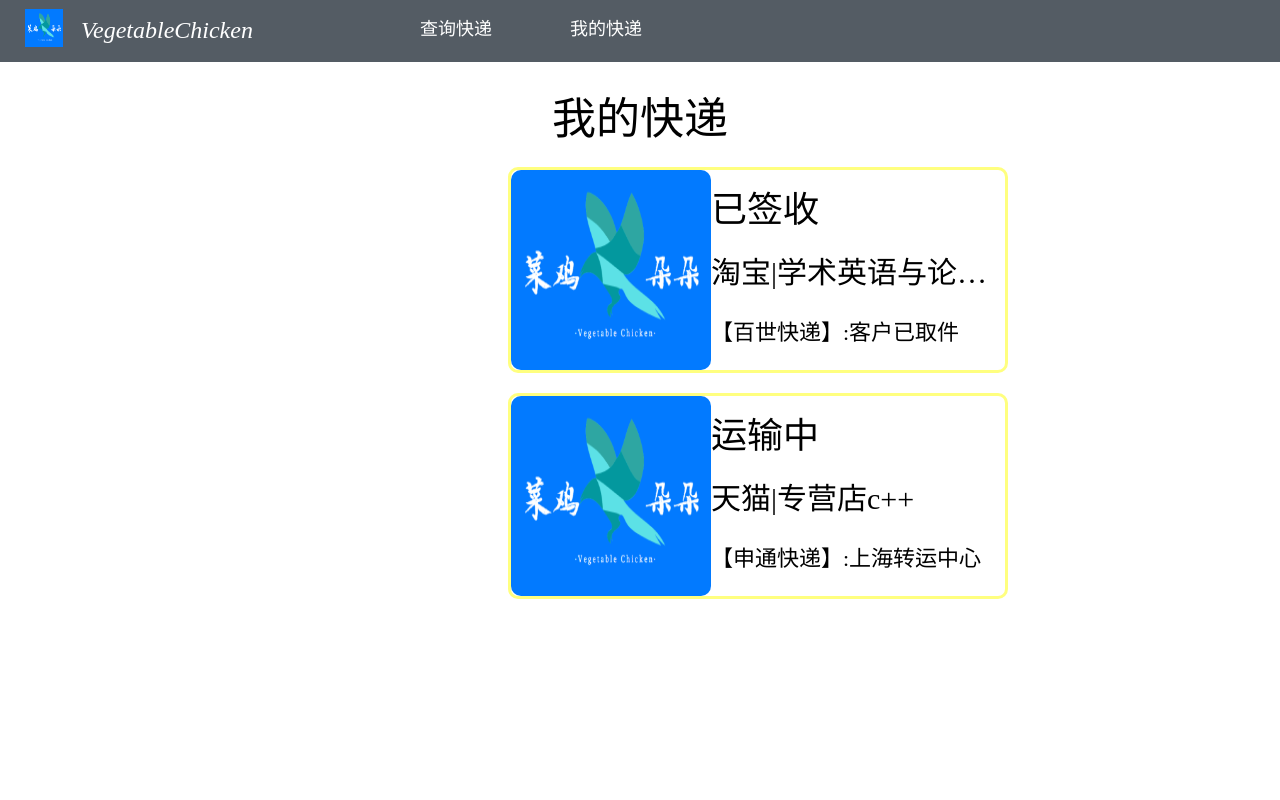
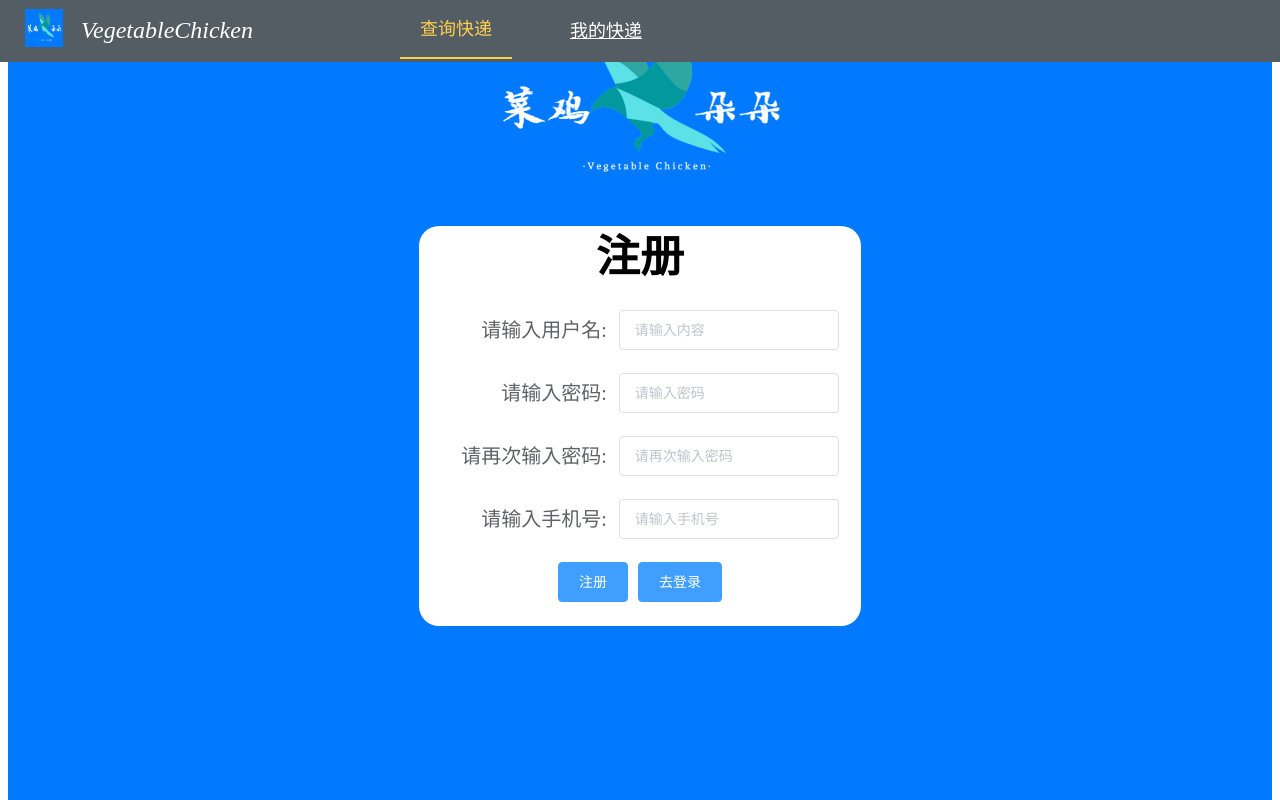
Before and after one commit to BiqiangWang/VegetableChicken-front, a Vue app in the folder VegetableChicken/: page /#/ in a window 1280 px wide. Shown: the top 800 px of the page. Built offline with nearby package versions, Linux system fonts and the light colour scheme.

Commit message:
add router

```diff
--- a/VegetableChicken/package.json
+++ b/VegetableChicken/package.json
@@ -9,7 +9,8 @@
   "dependencies": {
     "core-js": "^2.6.5",
     "element-ui": "^2.14.1",
-    "vue": "^2.6.10"
+    "vue": "^2.6.10",
+    "vue-router": "^3.4.9"
   },
   "devDependencies": {
     "@vue/cli-plugin-babel": "^3.8.0",
--- a/VegetableChicken/src/App.vue
+++ b/VegetableChicken/src/App.vue
@@ -4,7 +4,7 @@
 		<img src="./assets/logo_blue.png" class="logo"/>
 		<p class="title">VegetableChicken</p>
 		<el-menu
-		  :default-active="activeIndex2"
+		  :default-active="activeIndex"
 		  class="el-menu-demo"
 		  mode="horizontal"
 		  @select="handleSelect"
@@ -12,12 +12,12 @@
 		  text-color="#fff"
 		  active-text-color="#ffd04b">
 		  <el-menu-item index="1" class="searchProcess">查询快递</el-menu-item>
-		  <el-menu-item index="2" class="myProcess">我的快递</el-menu-item>
+		  <el-menu-item index="2" class="myProcess"><router-link to="/MyExpress">我的快递</router-link></el-menu-item>
 		</el-menu>
 		<router-link to="/Login" class="login">登录</router-link>
 		<router-link to="/Register" class="register">注册</router-link>
 	</div>
-	<MyExpress></MyExpress>
+	<router-view></router-view>
 
   </div>
 </template>
@@ -38,6 +38,11 @@
 	  handleSelect(key, keyPath) {
 	    console.log(key, keyPath);
 	  }
+  },
+  data() {
+	  return {
+	    activeIndex: '1'
+	  };
   },
 }
 </script>
--- a/VegetableChicken/src/main.js
+++ b/VegetableChicken/src/main.js
@@ -2,10 +2,12 @@
 import ElementUI from 'element-ui';
 import 'element-ui/lib/theme-chalk/index.css';
 import App from './App.vue'
+import router from './router'
 
 Vue.use(ElementUI);
 Vue.config.productionTip = false
 
 new Vue({
-  render: h => h(App),
+	router,
+    render: h => h(App),
 }).$mount('#app')
--- /dev/null
+++ b/VegetableChicken/src/router/index.js
@@ -0,0 +1,34 @@
+import Vue from 'vue'
+
+import Router from 'vue-router'
+import MyExpress from '../components/MyExpress.vue'
+import Register from '../components/Register.vue'
+
+Vue.use(Router)
+
+const routes = [{
+  path: '/',
+  name: 'Register',
+  component: Register
+},
+{
+  path: '/Register',
+  name: 'Register',
+  // route level code-splitting
+  // this generates a separate chunk (about.[hash].js) for this route
+  // which is lazy-loaded when the route is visited.
+  // component: () =>
+  // import(/* webpackChunkName: "about" */ '../views/About.vue')
+  // }
+  component: Register
+},
+{
+  path: '/MyExpress',
+  name: 'MyExpress',
+  component: MyExpress
+},
+]
+
+export default new Router({
+  routes
+})
```
